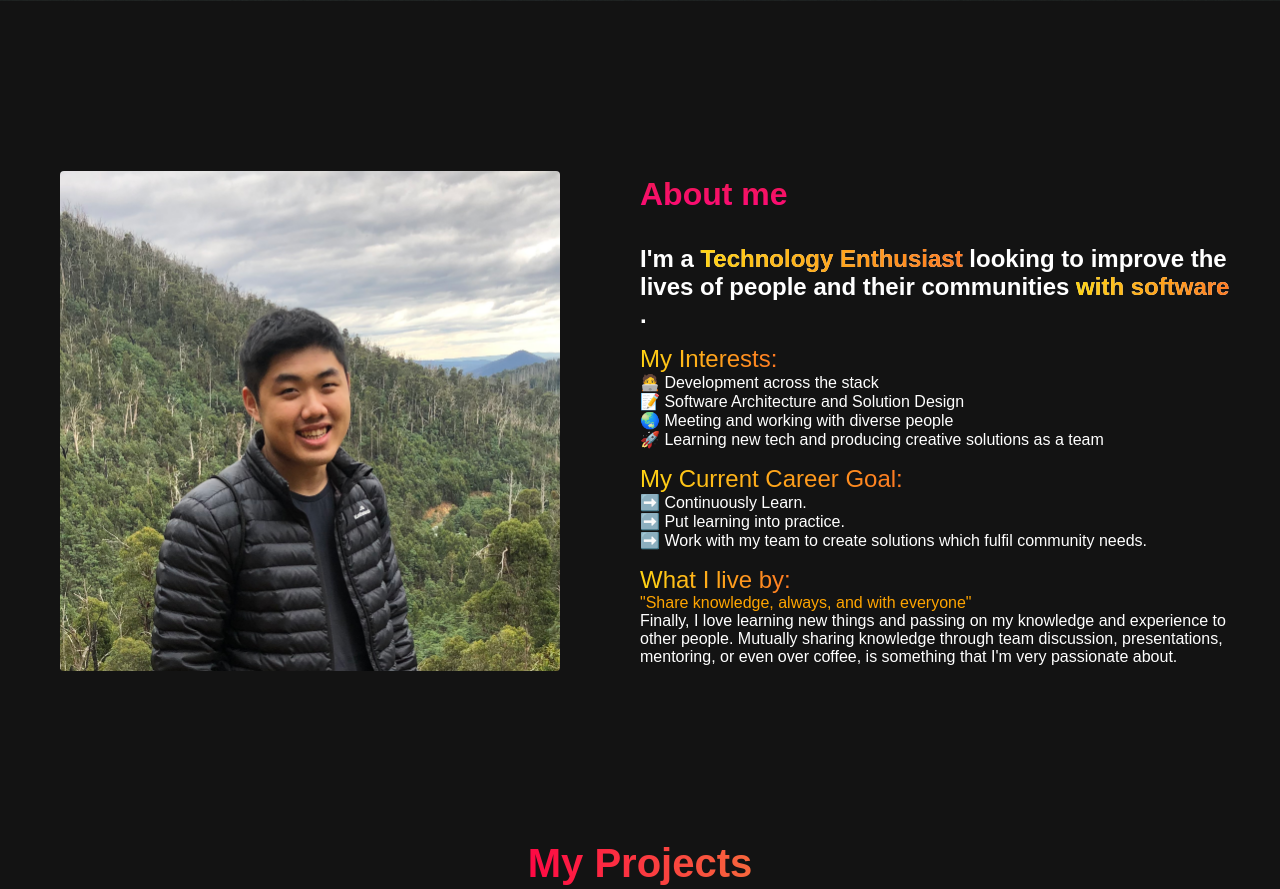
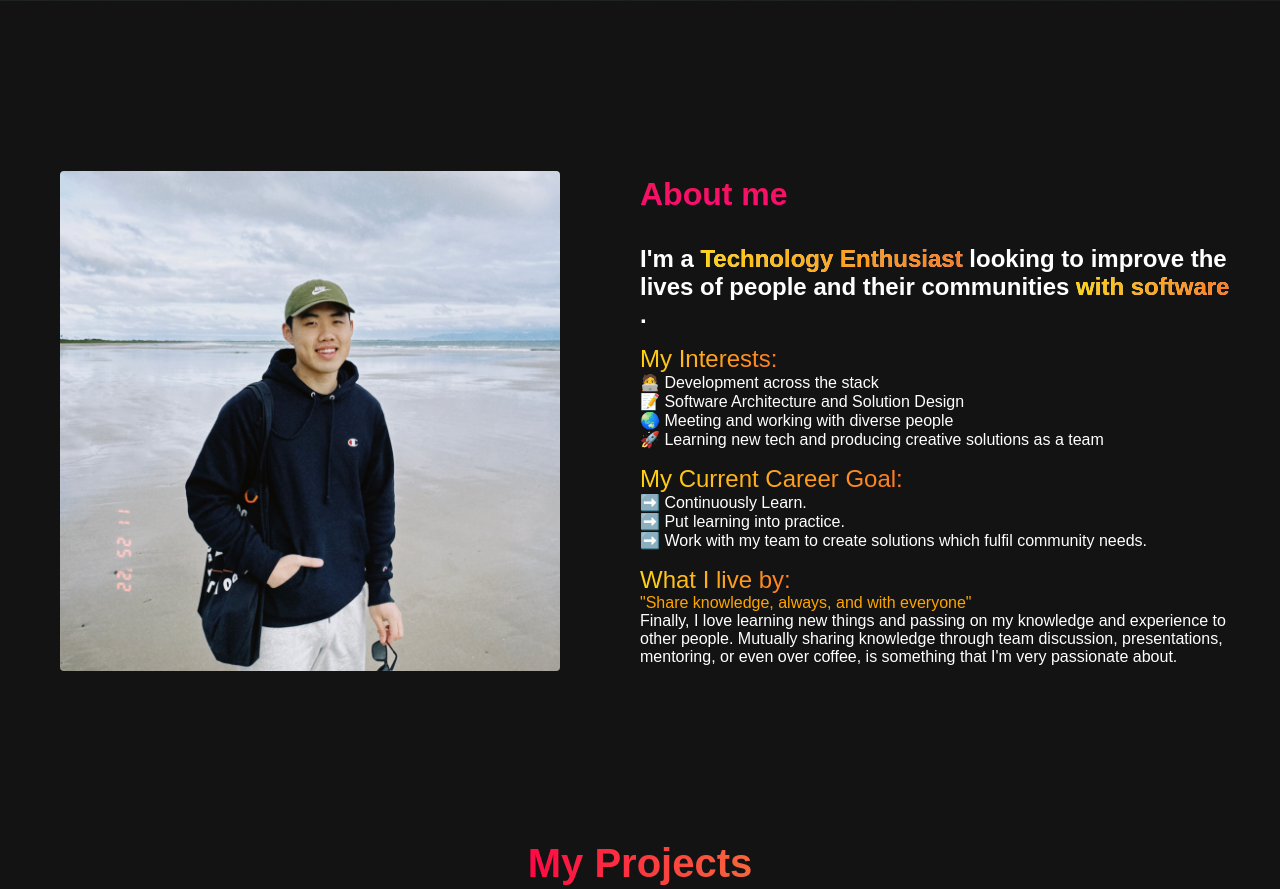
Before and after one commit to dslguo/DG-Website-JS, a PHP site: page / in a window 1280 px wide. Shown: the part 986-1875 px from the top of the page. Run offline with PHP 8.4, Linux system fonts and the light colour scheme.

Commit message:
Style: Picture Change

```diff
--- a/styles.css
+++ b/styles.css
@@ -461,7 +461,7 @@
   justify-content: center;
   color: #fff;
   /* background-image: linear-gradient(to right, #00dbde 0%, #fc00ff 100%); */
-  background: url(/imgs/myPicture.jpg) center center/cover no-repeat;
+  background: url(/imgs/myPicture2.jpg) center center/cover no-repeat;
 }
 
 .fa-layer-group,
```
Also changed, not shown: imgs/myPicture2.jpg (added), 1 other file.
